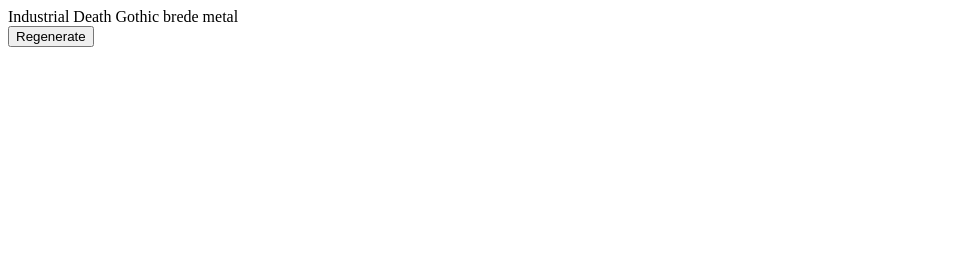
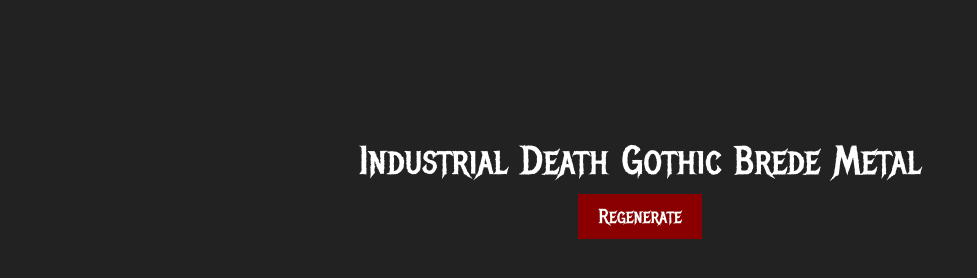
Before and after one commit to abibby/metal-gen, a website with bundled scripts: page index.html in a window 1280 px wide. Shown: the whole page, without its empty margins (0-977 px from the left). Built offline with nearby package versions, Linux system fonts and the light colour scheme.

Commit message:
added style

```diff
--- a/index.html
+++ b/index.html
@@ -6,10 +6,15 @@
     <meta name="viewport" content="width=device-width, initial-scale=1.0">
     <meta http-equiv="X-UA-Compatible" content="ie=edge">
     <title>Metal Genre Generator</title>
+
+    <link href="./style.css" rel="stylesheet">
+
 </head>
 
 <body>
-    <div id="genre"></div>
+    <div>
+        <span id="genre"></span>
+    </div>
     <button id="regenerate">Regenerate</button>
 
     <script src="app.mjs" type="module"></script>
--- a/random-genre.mjs
+++ b/random-genre.mjs
@@ -1,5 +1,9 @@
-import { CountryAdjectives } from './countries.mjs'
-import { Nouns } from './nouns.mjs'
+import {
+    CountryAdjectives
+} from './countries.mjs'
+import {
+    Nouns
+} from './nouns.mjs'
 
 const pre = [
     CountryAdjectives,
@@ -50,6 +54,9 @@ function manyFromLists(lists, min, max) {
 }
 
 export function randomGenre() {
-
-    return manyFromLists(pre, 1, 3).join(' ') + ' ' + randomFromList(Nouns) + ' ' + manyFromLists(post, 1, 1).join(' ')
+    return (
+        manyFromLists(pre, 1, 3).join(' ') + ' ' +
+        randomFromList(Nouns) + ' ' +
+        manyFromLists(post, 1, 1).join(' ')
+    ).replace(/\w\S*/g, txt => txt.charAt(0).toUpperCase() + txt.substr(1))
 }
--- /dev/null
+++ b/style.css
@@ -0,0 +1,30 @@
+@import url('https://fonts.googleapis.com/css?family=Metal+Mania&display=swap');
+
+:root {
+    font-family: 'Metal Mania', cursive;
+}
+
+body {
+    background: #222;
+    color: white;
+    text-align: center;
+}
+
+#genre {
+    margin-top: 3em;
+    display: inline-block;
+    font-size: 40px;
+    padding: 0.2em;
+}
+
+#regenerate {
+    font-family: 'Metal Mania', cursive;
+    background-color: #8a0000;
+    border: none;
+    color: white;
+    padding: 10px 20px;
+    text-align: center;
+    text-decoration: none;
+    display: inline-block;
+    font-size: 20px;
+}
```
Also changed, not shown: package.json (line endings or trailing spaces).
